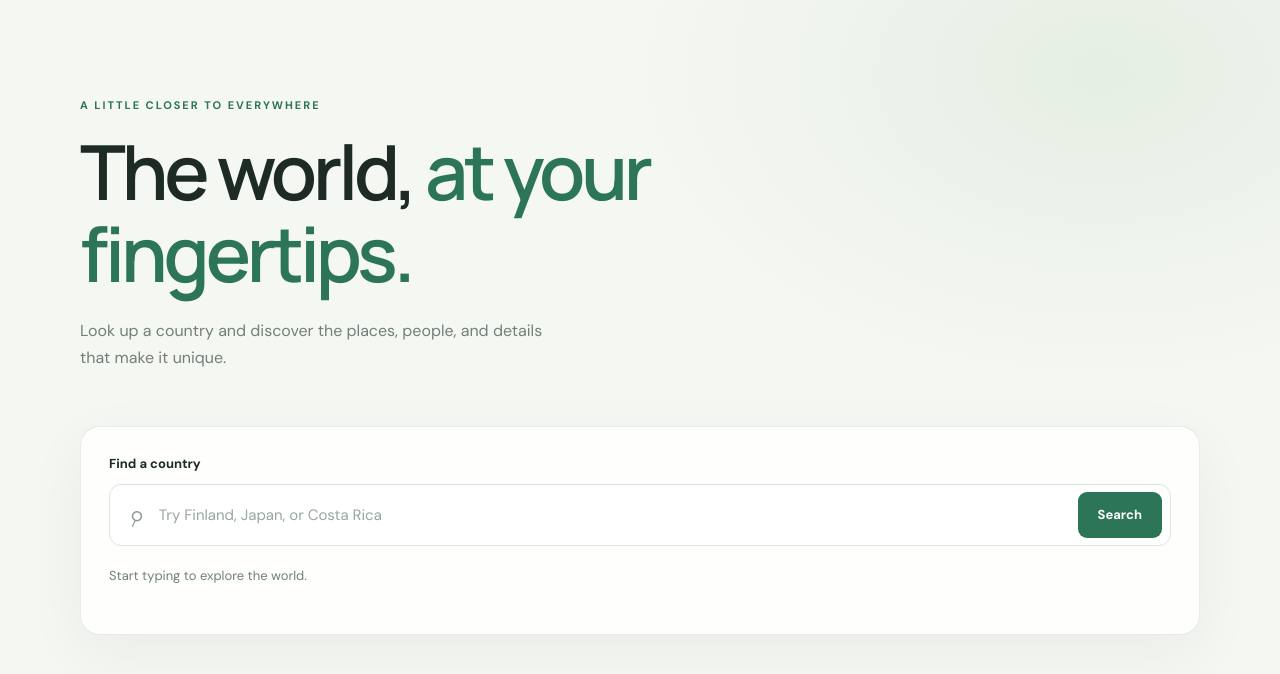
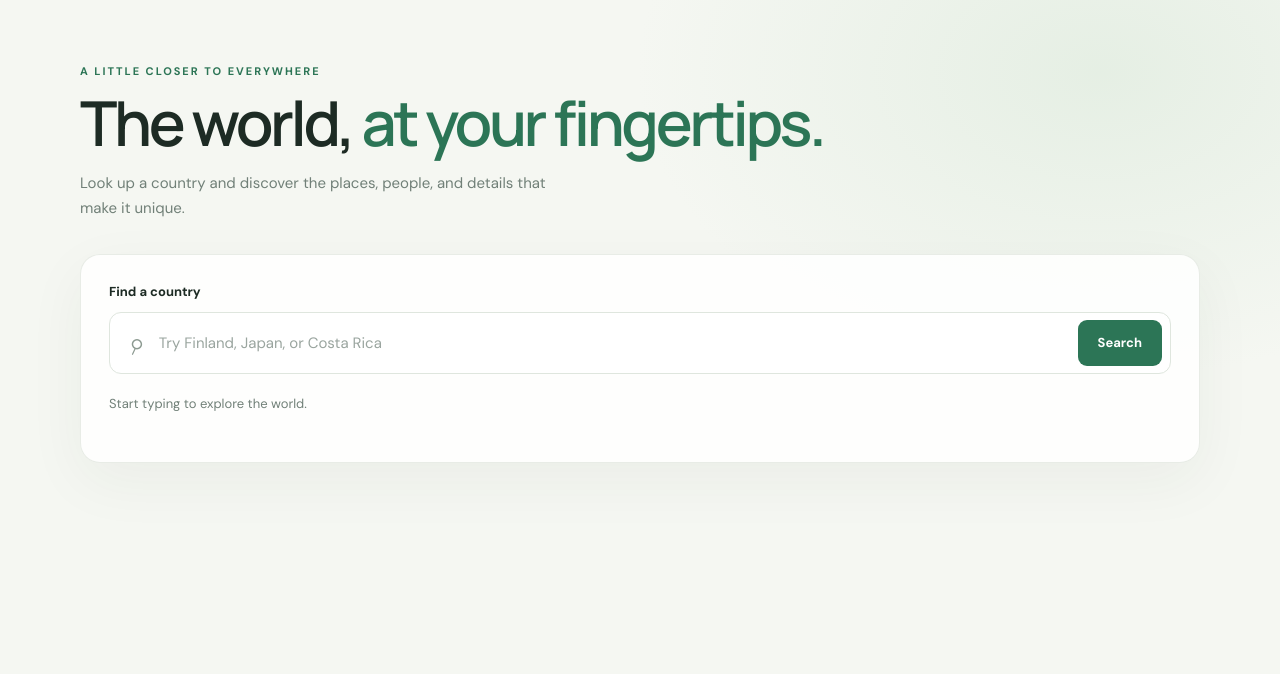
Before and after one commit to qkiws/Country-Search, a website with bundled scripts: page index.html in a window 1280 px wide. Built offline with nearby package versions, Linux system fonts and the light colour scheme.

Commit message:
fix: make country search visible on page load
Co-authored-by: Copilot <223556219+Copilot@users.noreply.github.com>

```diff
--- a/styles.css
+++ b/styles.css
@@ -40,16 +40,16 @@ button {
 .page-shell {
   width: min(100% - 48px, 1120px);
   margin: 0 auto;
-  padding: 98px 0 96px;
+  padding: 64px 0 96px;
 }
 
 .hero {
   max-width: 780px;
-  margin-bottom: 54px;
+  margin-bottom: 32px;
 }
 
 .eyebrow {
-  margin: 0 0 18px;
+  margin: 0 0 12px;
   color: var(--green);
   font-size: 11px;
   font-weight: 700;
@@ -65,7 +65,7 @@ h2 {
 h1 {
   max-width: 760px;
   margin: 0;
-  font-size: clamp(42px, 7vw, 76px);
+  font-size: clamp(38px, 5.4vw, 62px);
   font-weight: 600;
   line-height: 1.08;
 }
@@ -76,9 +76,9 @@ h1 {
 
 .hero-copy {
   max-width: 490px;
-  margin: 23px 0 0;
+  margin: 14px 0 0;
   color: var(--muted);
-  font-size: 16px;
+  font-size: 15px;
   line-height: 1.7;
 }
 
@@ -384,7 +384,7 @@ h1 {
   }
 
   .hero {
-    margin-bottom: 36px;
+    margin-bottom: 24px;
   }
 
   .search-panel {
```
